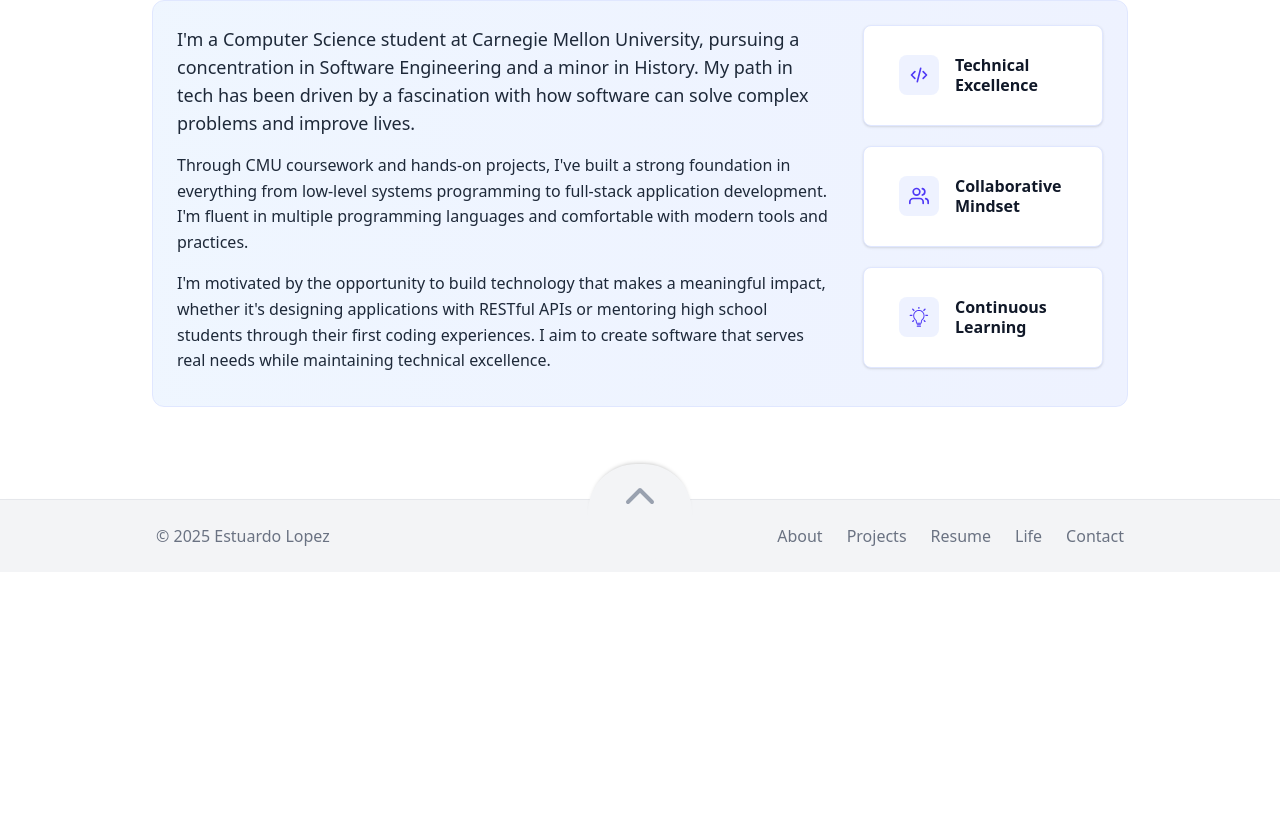
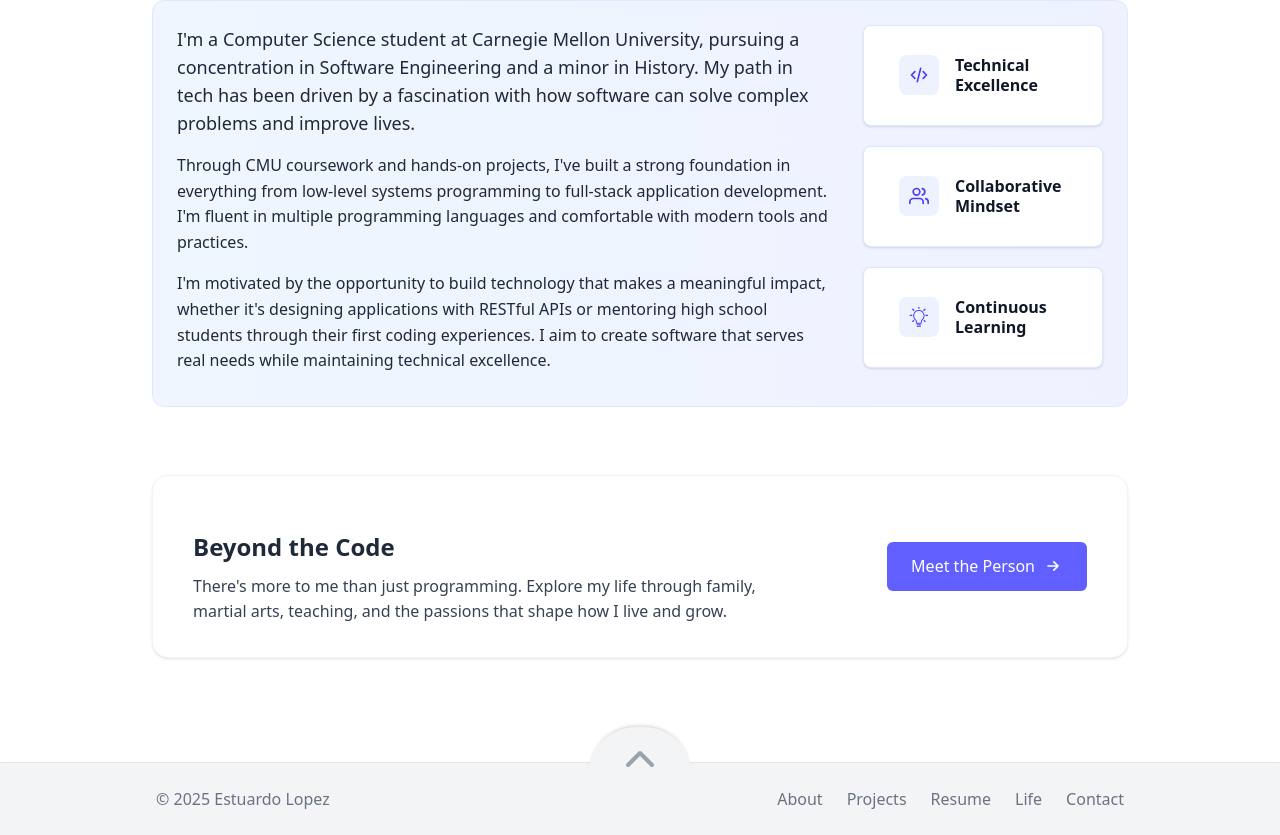
Before and after one commit to estulpz202/personal-website, a Next.js app: page /about in a window 1280 px wide. Shown: the part 1599-2434 px from the top of the page. Before the commit the page ends 2171 px from the top, so only its background shows below. Built offline with nearby package versions, Linux system fonts and the light colour scheme.

Commit message:
Add BeyondCodeSection component to AboutPage for link to life page.

```diff
--- a/src/app/about/page.tsx
+++ b/src/app/about/page.tsx
@@ -3,6 +3,7 @@ import EducationSection from '@/components/about/EducationSection';
 import ExperienceSection from '@/components/about/ExperienceSection';
 import SkillsSection from '@/components/skills/SkillsSection';
 import JourneySection from '@/components/about/JourneySection';
+import BeyondCodeSection from '@/components/about/BeyondCodeSection';
 
 /**
  * Page metadata for browser tab display
@@ -37,6 +38,9 @@ export default function AboutPage() {
 
         {/* Journey Section Component */}
         <JourneySection />
+
+        {/* Beyond Code Section - Link to Life Page */}
+        <BeyondCodeSection />
       </Container>
     </main>
   );
--- /dev/null
+++ b/src/components/about/BeyondCodeSection.tsx
@@ -0,0 +1,31 @@
+import Icon from '@/components/ui/Icon';
+import { PrimaryButton } from '@/components/ui/Button';
+
+/**
+ * BeyondCodeSection - Section linking to personal life page
+ * Provides a glimpse into the person behind the professional
+ */
+export default function BeyondCodeSection() {
+  return (
+    <section className="py-10 fade-in-up">
+      <div className="bg-white rounded-2xl py-8 px-10 border border-gray-100 shadow-sm">
+        <div className="flex flex-col md:flex-row items-center justify-between">
+          <div className="text-left md:max-w-xl mb-6 md:mb-0">
+            <h2 className="text-2xl font-bold text-gray-800 mb-2">Beyond the Code</h2>
+            <p className="text-gray-700">
+              There's more to me than just programming. Explore my life through family, martial
+              arts, teaching, and the passions that shape how I live and grow.
+            </p>
+          </div>
+
+          <PrimaryButton href="/life" className="group flex items-center">
+            <span>Meet the Person</span>
+            <div className="ml-2 transform transition-transform duration-300 group-hover:translate-x-1">
+              <Icon name="arrow-right" className="w-5 h-5" />
+            </div>
+          </PrimaryButton>
+        </div>
+      </div>
+    </section>
+  );
+}
```
